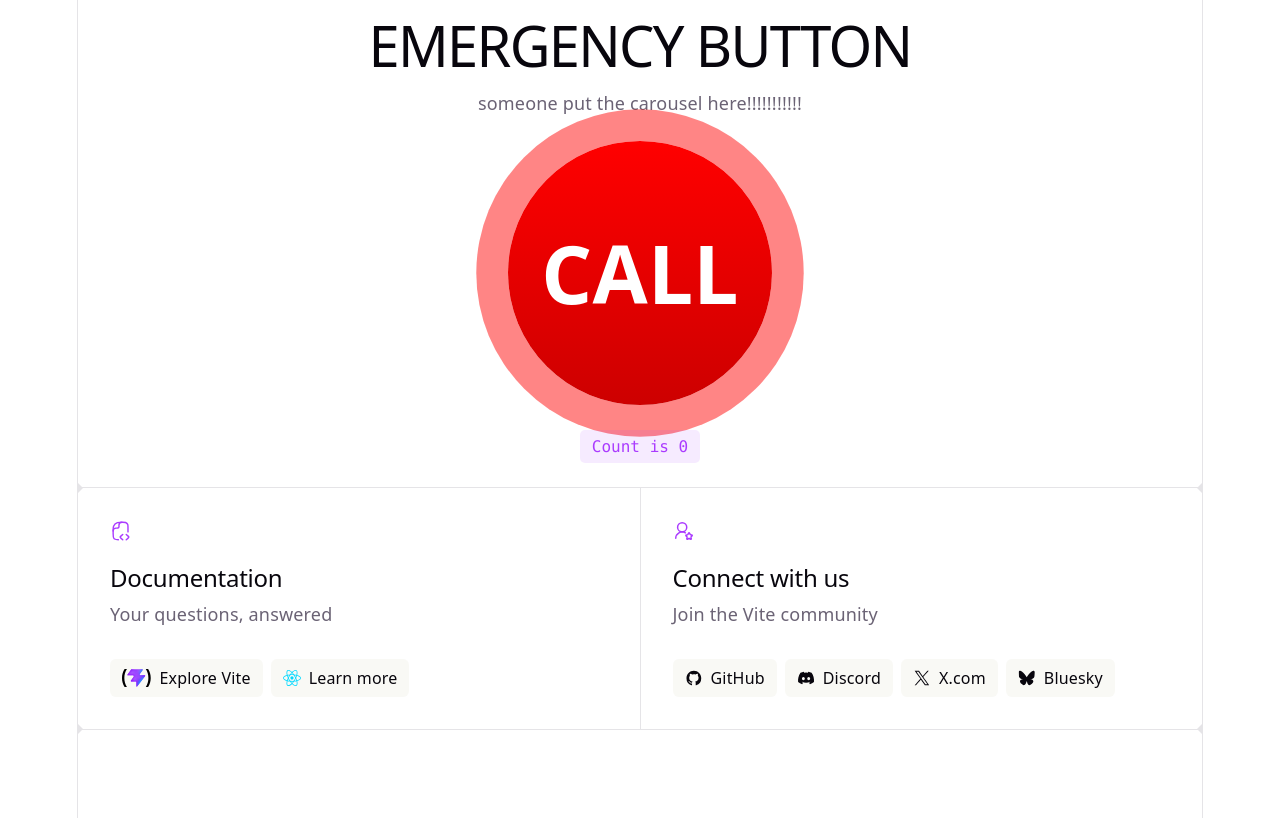
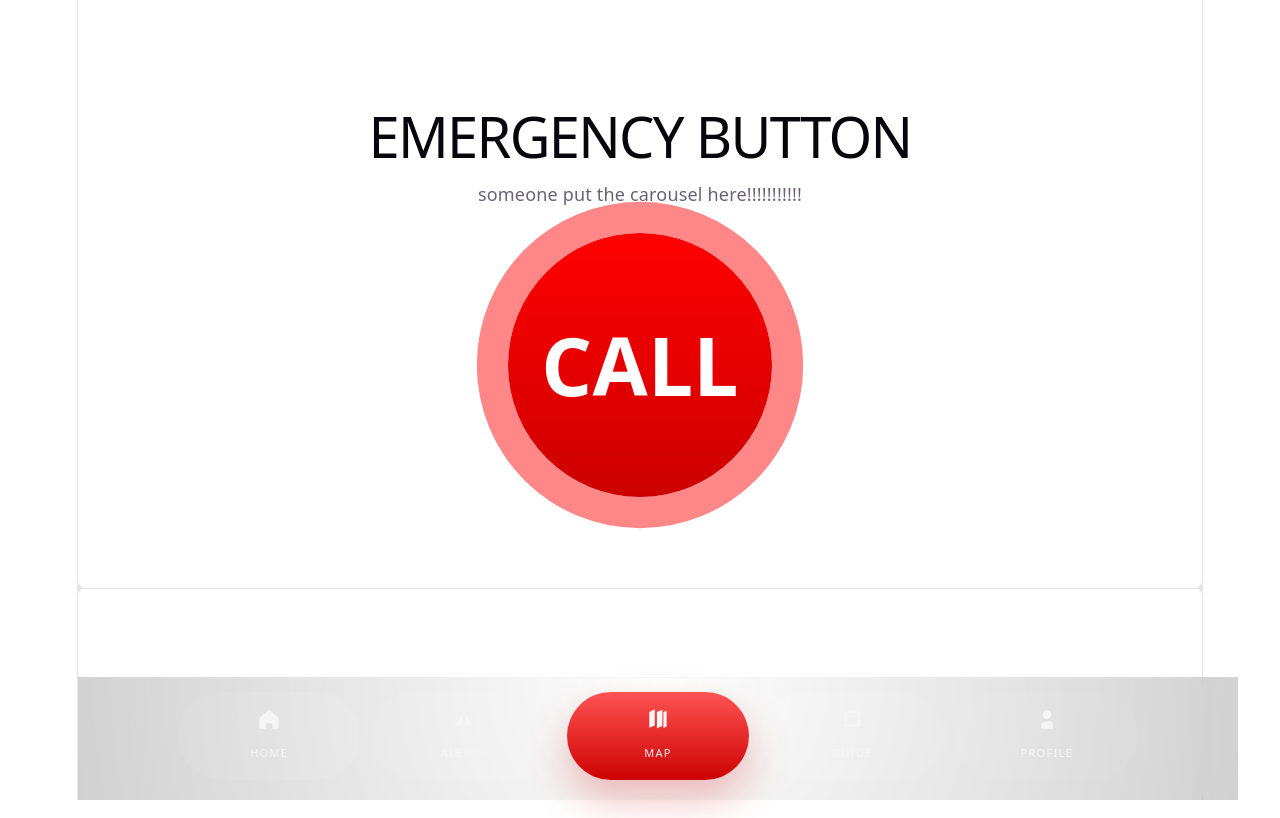
Before and after one commit to CarolineNK12/Emergency, a React (Vite) app in the folder emergency-button/: page / in a window 1280 px wide. Built offline with nearby package versions, Linux system fonts and the light colour scheme.

Commit message:
rudimentary footer implemented

```diff
--- a/emergency-button/src/App.css
+++ b/emergency-button/src/App.css
@@ -198,7 +198,7 @@
   font-weight: bolder;
   cursor: pointer;
 
-  animation: pulse-shadow 1.5s infinite ease-in-out;
+  animation: pulse-shadow 1s infinite;
 }
 
 .sosbutton:hover {
@@ -210,10 +210,10 @@
   0% {
     box-shadow: 0 0 0 0 rgba(255, 0, 0, 0);
   }
-  70% {
+  60% {
     box-shadow: 0 0 0 32px rgba(255, 0, 0, 0.484);
   }
   100% {
-    box-shadow: 0 0 0 0 rgba(255, 0, 0, 0);
+    box-shadow: 0 0 0 64px rgba(255, 0, 0, 0);
   }
 }
--- a/emergency-button/src/App.jsx
+++ b/emergency-button/src/App.jsx
@@ -3,6 +3,7 @@ import reactLogo from './assets/react.svg'
 import viteLogo from './assets/vite.svg'
 import heroImg from './assets/hero.png'
 import './App.css'
+import Footer from './assets/footer.jsx'
 
 function App() {
   const [count, setCount] = useState(0)
@@ -17,102 +18,14 @@ function App() {
           </p>
         </div>
         <div>
-          <a href="tel:+62112" class="sosbutton">CALL</a>
-        </div>
-        <button
-          type="button"
-          className="counter"
-          onClick={() => setCount((count) => count + 1)}
-        >
-          Count is {count}
-        </button>
-      </section>
-
-      <div className="ticks"></div>
-
-      <section id="next-steps">
-        <div id="docs">
-          <svg className="icon" role="presentation" aria-hidden="true">
-            <use href="/icons.svg#documentation-icon"></use>
-          </svg>
-          <h2>Documentation</h2>
-          <p>Your questions, answered</p>
-          <ul>
-            <li>
-              <a href="https://vite.dev/" target="_blank">
-                <img className="logo" src={viteLogo} alt="" />
-                Explore Vite
-              </a>
-            </li>
-            <li>
-              <a href="https://react.dev/" target="_blank">
-                <img className="button-icon" src={reactLogo} alt="" />
-                Learn more
-              </a>
-            </li>
-          </ul>
-        </div>
-        <div id="social">
-          <svg className="icon" role="presentation" aria-hidden="true">
-            <use href="/icons.svg#social-icon"></use>
-          </svg>
-          <h2>Connect with us</h2>
-          <p>Join the Vite community</p>
-          <ul>
-            <li>
-              <a href="https://github.com/vitejs/vite" target="_blank">
-                <svg
-                  className="button-icon"
-                  role="presentation"
-                  aria-hidden="true"
-                >
-                  <use href="/icons.svg#github-icon"></use>
-                </svg>
-                GitHub
-              </a>
-            </li>
-            <li>
-              <a href="https://chat.vite.dev/" target="_blank">
-                <svg
-                  className="button-icon"
-                  role="presentation"
-                  aria-hidden="true"
-                >
-                  <use href="/icons.svg#discord-icon"></use>
-                </svg>
-                Discord
-              </a>
-            </li>
-            <li>
-              <a href="https://x.com/vite_js" target="_blank">
-                <svg
-                  className="button-icon"
-                  role="presentation"
-                  aria-hidden="true"
-                >
-                  <use href="/icons.svg#x-icon"></use>
-                </svg>
-                X.com
-              </a>
-            </li>
-            <li>
-              <a href="https://bsky.app/profile/vite.dev" target="_blank">
-                <svg
-                  className="button-icon"
-                  role="presentation"
-                  aria-hidden="true"
-                >
-                  <use href="/icons.svg#bluesky-icon"></use>
-                </svg>
-                Bluesky
-              </a>
-            </li>
-          </ul>
+          <a href="tel:+62112" className="sosbutton">
+            CALL
+          </a>
         </div>
       </section>
-
       <div className="ticks"></div>
       <section id="spacer"></section>
+      <Footer />
     </>
   )
 }
--- /dev/null
+++ b/emergency-button/src/assets/footer.css
@@ -0,0 +1,77 @@
+.footer-bar {
+  width: 100%;
+  padding: 14px 18px 20px;
+  background: radial-gradient(circle at top, rgba(255, 255, 255, 0.05), rgba(0, 0, 0, 0.18));
+  border-top: 1px solid rgba(255, 255, 255, 0.08);
+  backdrop-filter: blur(8px);
+}
+
+.footer-bar__inner {
+  display: grid;
+  grid-template-columns: repeat(5, minmax(0, 1fr));
+  gap: 12px;
+  max-width: 960px;
+  margin: 0 auto;
+}
+
+.footer-bar__item {
+  display: inline-flex;
+  flex-direction: column;
+  align-items: center;
+  justify-content: center;
+  gap: 8px;
+  padding: 14px 10px;
+  border-radius: 999px;
+  color: #f5f5f5;
+  text-decoration: none;
+  background: rgba(255, 255, 255, 0.05);
+  transition: transform 0.2s ease, background-color 0.2s ease, box-shadow 0.2s ease;
+}
+
+.footer-bar__item:hover,
+.footer-bar__item:focus-visible {
+  background: rgba(255, 255, 255, 0.12);
+  transform: translateY(-1px);
+}
+
+.footer-bar__item--primary {
+  background: linear-gradient(180deg, #ff5353 0%, #cc0202 100%);
+  box-shadow: 0 20px 40px rgba(204, 2, 2, 0.25);
+}
+
+.footer-bar__item--primary:hover,
+.footer-bar__item--primary:focus-visible {
+  transform: translateY(-2px);
+}
+
+.footer-bar__icon svg {
+  width: 26px;
+  height: 26px;
+  display: block;
+  fill: currentColor;
+}
+
+.footer-bar__label {
+  font-size: 11px;
+  letter-spacing: 0.12em;
+  text-transform: uppercase;
+}
+
+@media (max-width: 640px) {
+  .footer-bar {
+    padding: 12px 12px 16px;
+  }
+
+  .footer-bar__inner {
+    grid-template-columns: repeat(5, 1fr);
+    gap: 8px;
+  }
+
+  .footer-bar__item {
+    padding: 10px 8px;
+  }
+
+  .footer-bar__label {
+    font-size: 10px;
+  }
+}
--- /dev/null
+++ b/emergency-button/src/assets/footer.jsx
@@ -0,0 +1,72 @@
+import './footer.css'
+
+const footerItems = [
+  {
+    label: 'Home',
+    href: '/',
+    icon: (
+      <svg viewBox="0 0 24 24" aria-hidden="true" focusable="false">
+        <path d="M3 11.4 12 3l9 8.4v8.6a1 1 0 0 1-1 1h-5v-5h-6v5H4a1 1 0 0 1-1-1v-8.6Z" />
+      </svg>
+    ),
+  },
+  {
+    label: 'Alerts',
+    href: '/alerts',
+    icon: (
+      <svg viewBox="0 0 24 24" aria-hidden="true" focusable="false">
+        <path d="M12 4.5 3 18h18L12 4.5Zm0 4.5a.9.9 0 0 1 .9.9v3.6a.9.9 0 0 1-1.8 0V9.9A.9.9 0 0 1 12 9Zm0 7.2a1.1 1.1 0 1 1 0 2.2 1.1 1.1 0 0 1 0-2.2Z"/>
+      </svg>
+    ),
+  },
+  {
+    label: 'Map',
+    href: '/map',
+    primary: true,
+    icon: (
+      <svg viewBox="0 0 24 24" aria-hidden="true" focusable="false">
+        <path d="M4 5.5 9 3v15l-5 2V5.5Zm7 0 5-2v15l-5 2V5.5Zm6 0 3-1.2V19l-3 1.2V5.5Z" />
+      </svg>
+    ),
+  },
+  {
+    label: 'Guide',
+    href: '/guide',
+    icon: (
+      <svg viewBox="0 0 24 24" aria-hidden="true" focusable="false">
+        <path d="M5 5h14a1 1 0 0 1 1 1v12a1 1 0 0 1-1 1H5V5Zm2 2v10h10V7H7Zm2 2h2v2H9V9Zm4 0h2v2h-2V9Z" />
+      </svg>
+    ),
+  },
+  {
+    label: 'Profile',
+    href: '/profile',
+    icon: (
+      <svg viewBox="0 0 24 24" aria-hidden="true" focusable="false">
+        <path d="M12 12a4 4 0 1 0-4-4 4 4 0 0 0 4 4Zm0 2.5c-3 0-5.5 1.4-5.5 3.5V21h11v-3a3.5 3.5 0 0 0-5.5-3.5Z" />
+      </svg>
+    ),
+  },
+]
+
+function Footer() {
+  return (
+    <footer className="footer-bar" role="contentinfo">
+      <div className="footer-bar__inner">
+        {footerItems.map((item) => (
+          <a
+            key={item.label}
+            href={item.href}
+            className={`footer-bar__item ${item.primary ? 'footer-bar__item--primary' : ''}`}
+            aria-label={item.label}
+          >
+            <span className="footer-bar__icon">{item.icon}</span>
+            <span className="footer-bar__label">{item.label}</span>
+          </a>
+        ))}
+      </div>
+    </footer>
+  )
+}
+
+export default Footer
```
